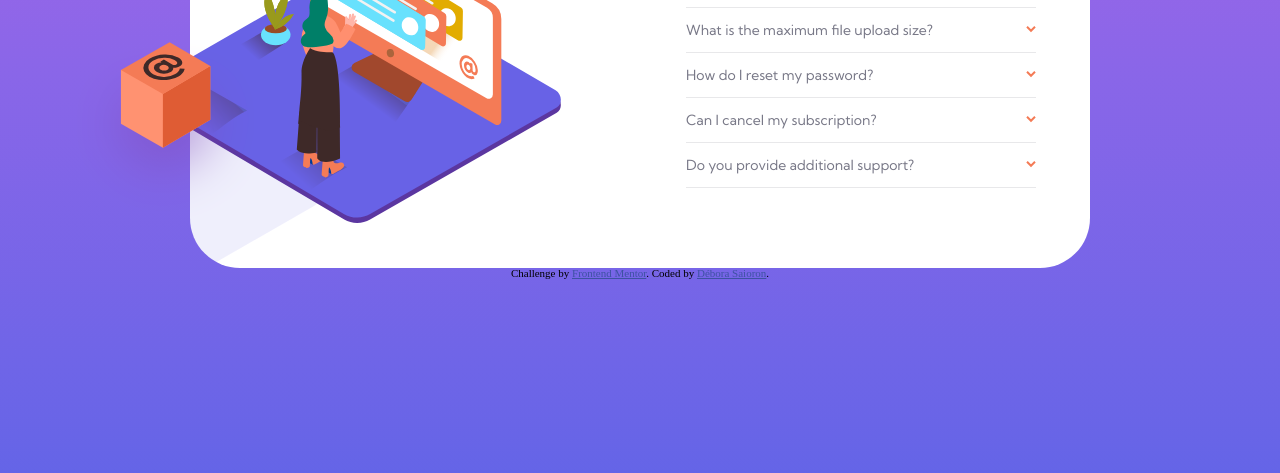
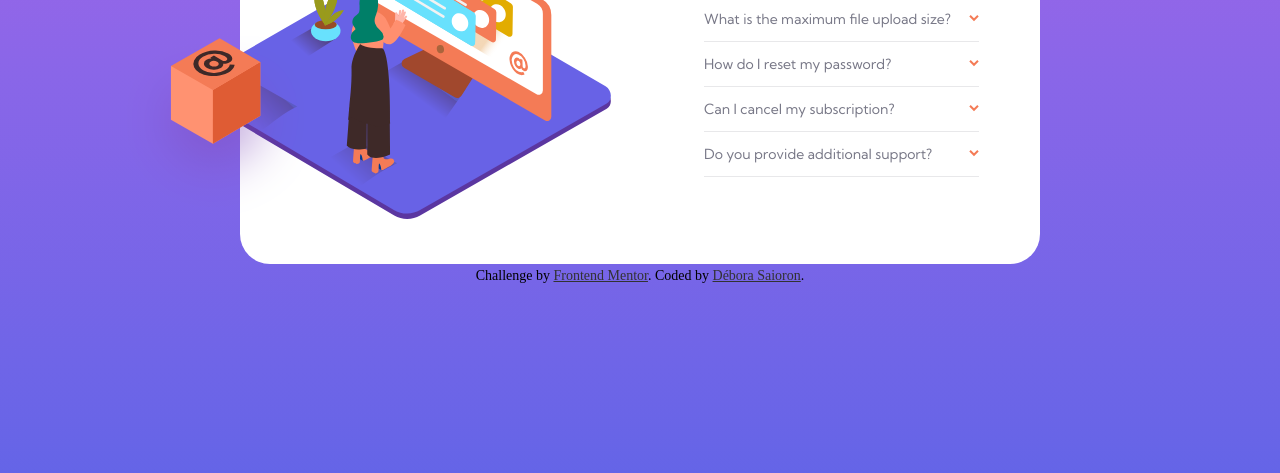
Before and after one commit to saiorond/cartao-de-perguntas-frequentes, a plain HTML site: page index.html in a window 1280 px wide. Shown: the part 327-800 px from the top of the page. Drawn offline with Linux system fonts and the light colour scheme.

Commit message:
ajustes finais no css

```diff
--- a/index.html
+++ b/index.html
@@ -95,7 +95,7 @@
 
   <div class="attribution">
     Challenge by <a href="https://www.frontendmentor.io?ref=challenge" target="_blank">Frontend Mentor</a>.
-    Coded by <a href="#">Débora Saioron</a>.
+    Coded by <a href="https://github.com/saiorond">Débora Saioron</a>.
   </div>
 
   <script src="./app.js"></script>
--- a/style.css
+++ b/style.css
@@ -23,20 +23,18 @@ body {
     align-content: center;
 }
 
-
-
 .caixa {
     background: white url(./images/bg-pattern-desktop.svg) no-repeat 1260% 65%;
-    border-radius: 50px;
+    border-radius: 30px;
     height: 400px;
-    width: 900px;
+    width: 800px;
     display: grid;
     grid-template-columns: 400px 1fr;
-    grid-gap: 6rem;
+    grid-gap: 4rem;
 }
 
 .texto {
-    margin-top: 65px;
+    margin-top: 58px;
     display: flex;
     flex-direction: column;
 }
@@ -48,7 +46,7 @@ body {
 }
 
 .pergunta-e-respota {
-    width: 350px;
+    width: 275px;
     border-bottom: 1px solid #e8e8ea;
 }
 
@@ -71,6 +69,10 @@ body {
     display: flex;
     justify-content: space-between;
     cursor: pointer;
+}
+
+.titulo-pergunta:hover {
+    color: var(--vermelho-suave);
 }
 
 .pergunta img {
@@ -120,10 +122,11 @@ img {
 }
 
 .attribution {
-    font-size: 11px;
+    margin-top: 5px;
+    font-size: 14px;
     text-align: center;
 }
 
 .attribution a {
-    color: hsl(228, 45%, 44%);
+    color: rgb(50, 50, 50);
 }
```
